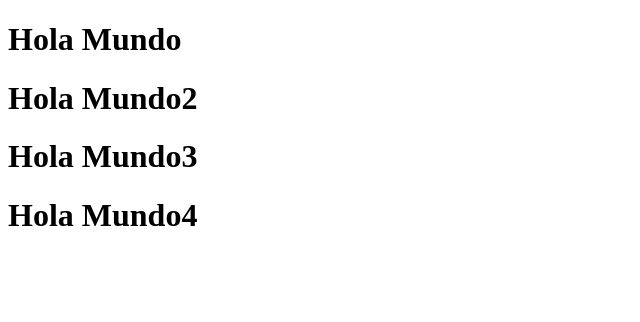
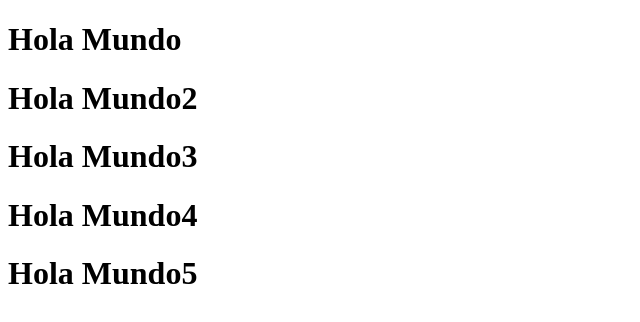
Before and after one commit to Luis-ReCh/25js-repoNuevo, a plain HTML site: page index.html in a window 1280 px wide. Shown: the whole page, without its empty margins (0-640 px from the left). Drawn offline with Linux system fonts and the light colour scheme.

Commit message:
Esta es la ultima actualizacion

```diff
--- a/index.html
+++ b/index.html
@@ -11,5 +11,6 @@
     <H1>Hola Mundo2</H1>
     <H1>Hola Mundo3</H1>
     <H1>Hola Mundo4</H1>
+    <H1>Hola Mundo5</H1>
 </body>
 </html>
```
